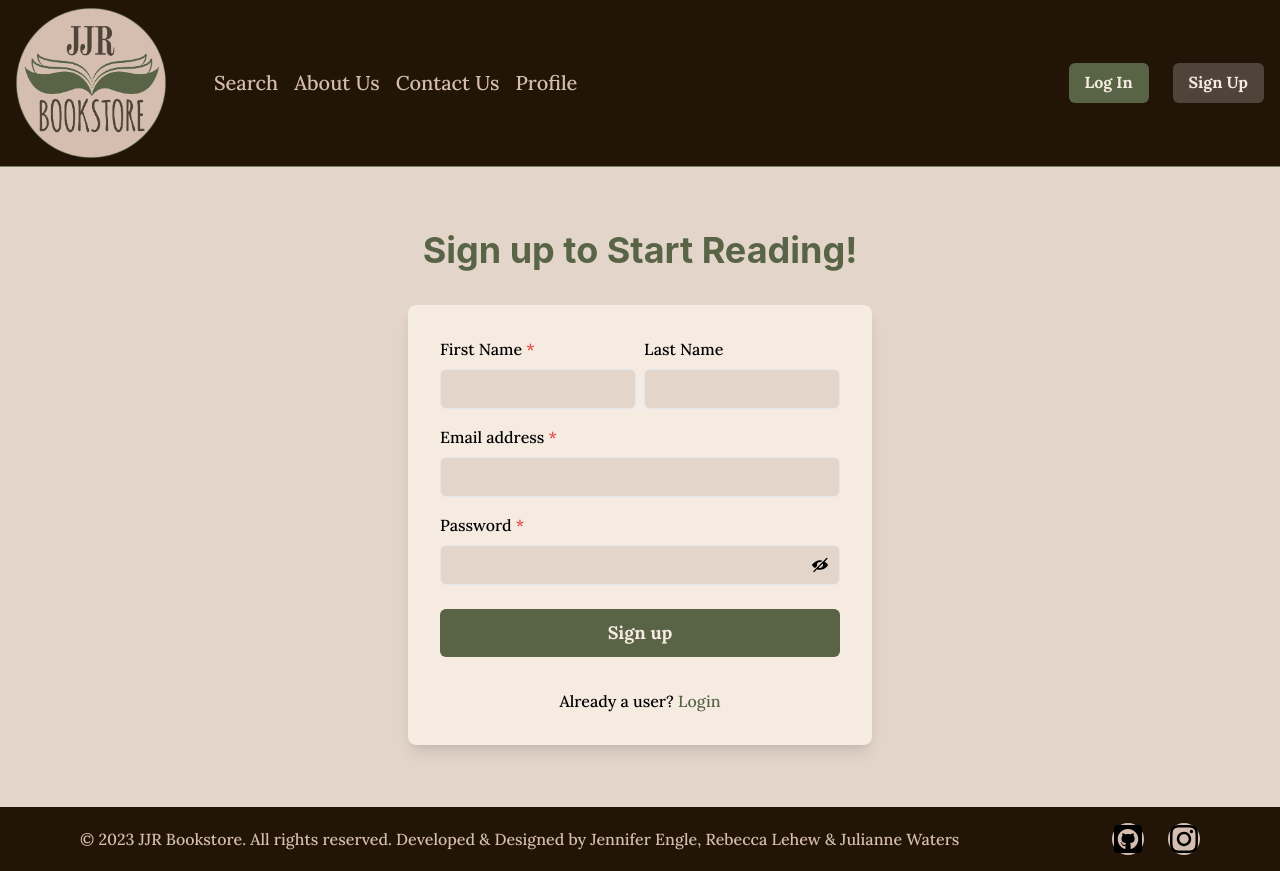
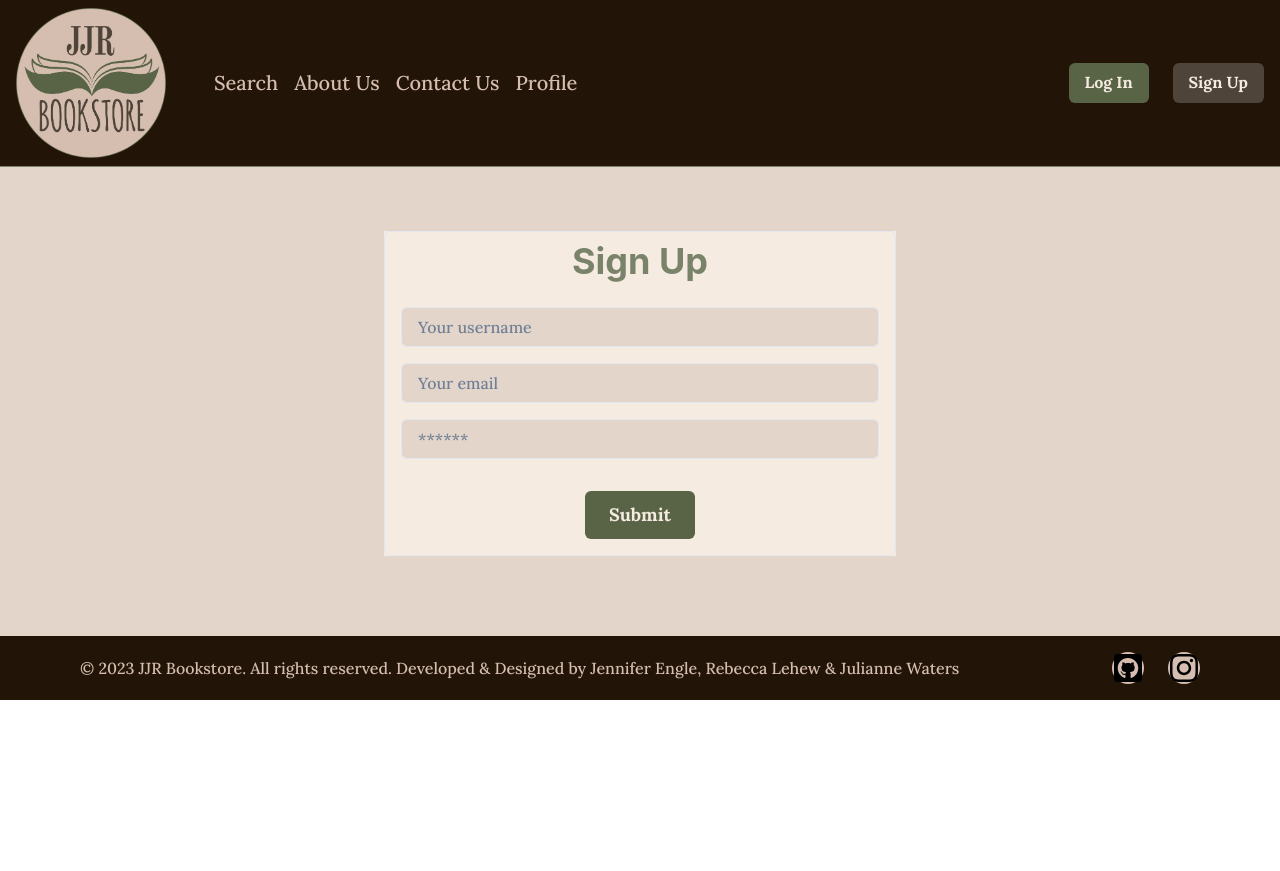
Before and after one commit to jengle-dev/JJR-Bookstore, a React (Create React App) app in the folder client/: page /signup in a window 1280 px wide. After the commit the page ends 800 px from the top, so only its background shows below. Built offline with nearby package versions, Linux system fonts and the light colour scheme.

Commit message:
added signup functionality

```diff
--- a/client/src/pages/Signup.js
+++ b/client/src/pages/Signup.js
@@ -1,86 +1,107 @@
-import {
-    Flex,
-    Box,
-    FormControl,
-    FormLabel,
-    Input,
-    InputGroup,
-    HStack,
-    InputRightElement,
-    Stack,
-    Button,
-    Heading,
-    Text,
-    useColorModeValue,
-    Link,
-  } from '@chakra-ui/react';
-  import { useState } from 'react';
-  import { ViewIcon, ViewOffIcon } from '@chakra-ui/icons';
+import { Box, Button, Heading, Input, Text } from "@chakra-ui/react";
 
+import React, { useState } from 'react';
+import { Link } from 'react-router-dom';
+
+import { useMutation } from '@apollo/client';
+import { ADD_USER } from '../utils/mutations';
+
+import Auth from '../utils/auth';
 import styled from 'styled-components';
 
-  const SignupStyles = styled.div`
+
+const SignUpStyles = styled.div`
+background-color: var(--ecruPrincess);
+padding: 4rem;
 Input {
+  color: var(--licorice);
   background-color: var(--ecruPrincess);
+}
+Button {
+  margin-top: 1rem;
 }
 `;
 
-  export default function SignupCard() {
-    const [showPassword, setShowPassword] = useState(false);
+
+const Signup = () => {
+  const [formState, setFormState] = useState({
+    username: '',
+    email: '',
+    password: '',
+  });
+  const [addUser, { error, data }] = useMutation(ADD_USER);
+
+  const handleChange = (event) => {
+    const { name, value } = event.target;
+
+    setFormState({
+      ...formState,
+      [name]: value,
+    });
+  };
+
+  const handleFormSubmit = async (event) => {
+    event.preventDefault();
+    console.log(formState);
+
+    try {
+      const { data } = await addUser({
+        variables: { ...formState },
+      });
+
+      Auth.login(data.addUser.token);
+    } catch (e) {
+      console.error(e);
+    }
+  };
 
   return (
-    <SignupStyles>
-      <Flex
-        minH={'80vh'}
-        align={'center'}
-        justify={'center'}
-        bg={useColorModeValue('ecruPrincess.900', 'taupeToad.900')}>
-        <Stack spacing={8} mx={'auto'} maxW={'lg'} py={12} px={6}>
-          <Stack align={'center'}>
-            <Heading fontSize={'4xl'} textAlign={'center'}>
-              Sign up to Start Reading!
+    <SignUpStyles>
+    <Box display="flex" justifyContent="center" marginBottom="4">
+      <Box backgroundColor="ivoryGoddess.900" width="100%" maxWidth="lg">
+        <Box borderWidth="1px" borderRadius="md" overflow="hidden">
+          <Heading
+            as="h4"
+            color="mossyRock.900"
+            padding="2"
+          >
+            Sign Up
           </Heading>
-          </Stack>
-          <Box
-            rounded={'lg'}
-            bg={useColorModeValue('ivoryGoddess.900', 'taupeToad.900')}
-            boxShadow={'lg'}
-            p={8}>
-            <Stack spacing={4}>
-              <HStack>
-                <Box>
-                  <FormControl id="firstName" isRequired>
-                    <FormLabel>First Name</FormLabel>
-                    <Input type="text" />
-                  </FormControl>
-                </Box>
-                <Box>
-                  <FormControl id="lastName">
-                    <FormLabel>Last Name</FormLabel>
-                    <Input type="text" />
-                  </FormControl>
-                </Box>
-              </HStack>
-              <FormControl id="email" isRequired>
-                <FormLabel>Email address</FormLabel>
-                <Input type="email" />
-              </FormControl>
-              <FormControl id="password" isRequired>
-                <FormLabel>Password</FormLabel>
-                <InputGroup>
-                  <Input type={showPassword ? 'text' : 'password'} />
-                  <InputRightElement h={'full'}>
-                    <Button
-                      variant={'ghost'}
-                      onClick={() =>
-                        setShowPassword((showPassword) => !showPassword)
-                      }>
-                      {showPassword ? <ViewIcon /> : <ViewOffIcon />}
-                    </Button>
-                  </InputRightElement>
-                </InputGroup>
-              </FormControl>
-              <Stack spacing={10} pt={2}>
+          <Box padding="4">
+            {data ? (
+              <Text>
+                Success! You may now head{" "}
+                <Link to="/">back to the homepage.</Link>
+              </Text>
+            ) : (
+              <Box as="form" onSubmit={handleFormSubmit}>
+                <Input
+                  className="form-input"
+                  placeholder="Your username"
+                  name="username"
+                  type="text"
+                  value={formState.name}
+                  onChange={handleChange}
+                  marginBottom="4"
+                />
+                <Input
+                  className="form-input"
+                  placeholder="Your email"
+                  name="email"
+                  type="email"
+                  value={formState.email}
+                  onChange={handleChange}
+                  marginBottom="4"
+                />
+                <Input
+                  className="form-input"
+                  placeholder="******"
+                  name="password"
+                  type="password"
+                  value={formState.password}
+                  onChange={handleChange}
+                  marginBottom="4"
+                />
                 <Button
                   loadingText="Submitting"
                   size="lg"
@@ -89,19 +110,22 @@ return (
                   _hover={{
                     bg: 'mossyRock.900',
                   }}>
-                  Sign up
+                  Submit
                   </Button>
-              </Stack>
-              <Stack pt={4}>
-                <Text align={'center'}>
-                  Already a user? <Link color={'oliveCoat.900'}>Login</Link>
-                  {/* Need to link this back to Login */}
-                </Text>
-              </Stack>
-            </Stack>
               </Box>
-        </Stack>
-      </Flex>
-      </SignupStyles>
+            )}
+
+            {error && (
+              <Box my="3" p="3" backgroundColor="muddyRiver.900" color="ivoryGoddess.900">
+                {error.message}
+              </Box>
+            )}
+          </Box>
+        </Box>
+      </Box>
+    </Box>
+    </SignUpStyles>
   );
-  }
+};
+
+export default Signup;
```
Lines whose indentation alone changed are shown as unchanged.
